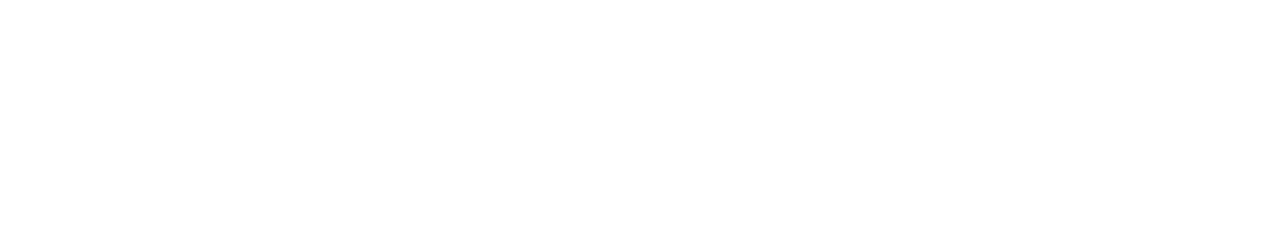
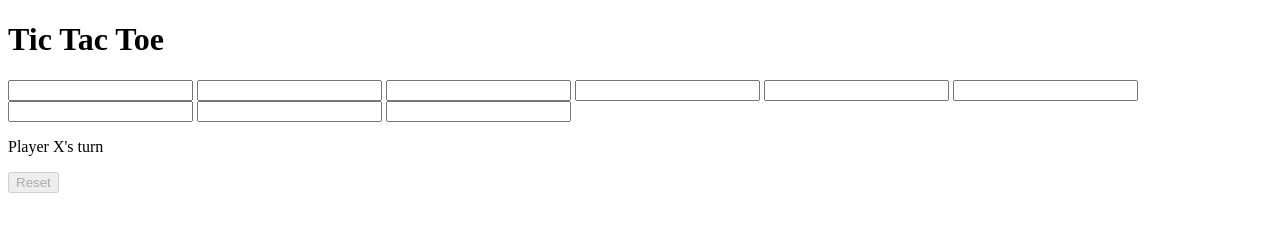
Before and after one commit to iamneo-production/ecbceebefa304677527efdcbcabeone, a website: page public/index.html in a window 1280 px wide. Drawn offline with Linux system fonts and the light colour scheme.

Commit message:
Backup Commit

```diff
--- a/public/index.html
+++ b/public/index.html
@@ -11,5 +11,29 @@
 </head>
 <body>
   <!-- Enter your code here -->
+  <h1>
+    Tic Tac Toe
+  </h1>
+  <div class="game-container">
+    <div class="game-grid">
+      <input type="text" class="btn" readonly>
+      <input type="text" class="btn" readonly>
+      <input type="text" class="btn" readonly>
+      <input type="text" class="btn" readonly>
+      <input type="text" class="btn" readonly>
+      <input type="text" class="btn" readonly>
+      <input type="text" class="btn" readonly>
+      <input type="text" class="btn" readonly>
+      <input type="text" class="btn" readonly>
+    </div>
+    <div class="result-container">
+      <p>
+        Player X's turn
+      </p>
+    </div>
+    <button id="reset-btn" disabled>
+      Reset
+    </button>
+  </div>
 </body>
 </html>
```
